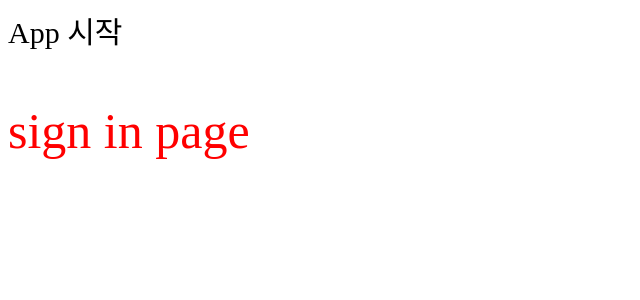
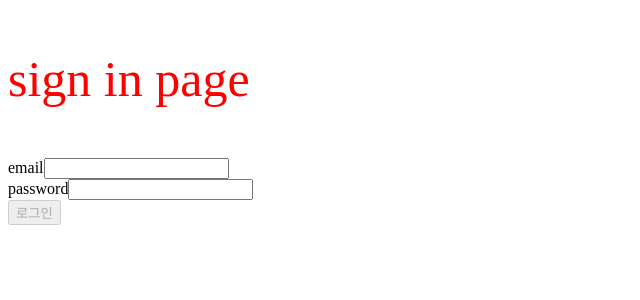
Before and after one commit to hodeethelion/wanted-pre-onboarding-frontend, a React (Create React App) app: page /signin in a window 1280 px wide. Shown: the top 300 px of the page, without its empty margins (0-640 px from the left). Built offline with nearby package versions, Linux system fonts and the light colour scheme.

Commit message:
feat: Signin 페이지 (로그인 기능 추가)

```diff
--- a/src/App.js
+++ b/src/App.js
@@ -1,15 +1,16 @@
 import { Routes, Route, BrowserRouter } from "react-router-dom";
 import Signuppage from "./pages/Signuppage";
 import Signinpage from "./pages/Signinpage";
+import Todopage from "./pages/Todopage";
 
 function App() {
   return (
     <div className="App">
-      <div style={{ fontWeight: 100, fontSize: 30 }}>App 시작</div>
       <BrowserRouter>
         <Routes>
           <Route path="/signup" element={<Signuppage />} />
           <Route path="/signin" element={<Signinpage />} />
+          <Route path="/todo" element={<Todopage />} />
         </Routes>
       </BrowserRouter>
     </div>
--- a/src/pages/Signinpage.jsx
+++ b/src/pages/Signinpage.jsx
@@ -1,13 +1,93 @@
-import React from 'react';
+import React, { useEffect, useState } from "react";
+import axios from "axios";
+import { useNavigate } from "react-router-dom";
 
 const Signinpage = () => {
+  const navigate = useNavigate();
+  const [form, setForm] = useState({
+    email: "",
+    password: "",
+  });
+  const [isValid, setIsValid] = useState(false);
+
+  // 이메일 유효성 검사
+  const validateEmail = (email) => {
+    const re = /@/;
+    return re.test(email);
+  };
+
+  // 비밀번호 유효성 검사
+  const validatePassword = (password) => {
+    return password.length >= 8;
+  };
+
+  useEffect(() => {
+    if (validateEmail(form.email) && validatePassword(form.password)) {
+      setIsValid(true);
+    } else {
+      setIsValid(false);
+    }
+  }, [form]);
+
+  const handleSubmit = (e) => {
+    // console.log(e)
+    e.preventDefault();
+    console.log("form: ", form);
+    axios.post("http://localhost:8000/auth/signin", form).then((res) => {
+      console.log(res);
+      if (res.status === 200) {
+        if (res.data && res.data.access_token) {
+          localStorage.setItem('access_token', res.data.access_token);
+        }
+        alert("로그인 성공하였습니다!");
+        navigate("/todo");
+      }
+    }).catch((err) => {
+      if (err.response && err.response.status === 400){
+        alert('이메일 혹은 비밀번호가 잘못되었습니다! 다시 로그인해주세요! ')
+      }
+    });
+  };
+
   return (
     <div>
-      <p style={{fontWeight:100, color:'red',fontSize: 50}}>
-      sign in page
+      <p style={{ fontWeight: 100, color: "red", fontSize: 50 }}>
+        sign in page
       </p>
+      <form onSubmit={handleSubmit}>
+        <div>
+          <label htmlFor="email">email</label>
+          <input
+            type="email"
+            id="email"
+            value={form.email}
+            data-testid="email-input"
+            onChange={(e) => {
+              setForm({ ...form, email: e.target.value });
+              console.log(e.target.value);
+            }}
+          />
+        </div>
+        <div>
+          <label htmlFor="password">password</label>
+          <input
+            type="password"
+            id="password"
+            value={form.password}
+            data-testid="password-input"
+            onChange={(e) => {
+              setForm({ ...form, password: e.target.value });
+              console.log(form);
+            }}
+          />
+        </div>
+        <div>
+          <button type="submit" data-testid="signin-button" disabled={!isValid}>
+            로그인
+          </button>
+        </div>
+      </form>
     </div>
   );
 };
-
 export default Signinpage;
--- a/src/pages/Signuppage.jsx
+++ b/src/pages/Signuppage.jsx
@@ -31,10 +31,12 @@ const Signuppage = () => {
 
   const handleSubmit = (e) => {
     e.preventDefault();
+    console.log('form: ', form)
     axios.post("http://localhost:8000/auth/signup", form)
     .then((response) => {
         console.log(response);
         if (response.status === 201){
+            alert('아이디가 생성되었습니다!')
             navigate('/signin');
         }
     })
--- /dev/null
+++ b/src/pages/Todopage.jsx
@@ -0,0 +1,11 @@
+import React from 'react';
+
+const Todopage = () => {
+  return (
+    <div>
+      <div style={{ fontWeight: 100, fontSize: 50, color: 'orange' }}>Todo 페이지</div>
+    </div>
+  );
+};
+
+export default Todopage;
```
